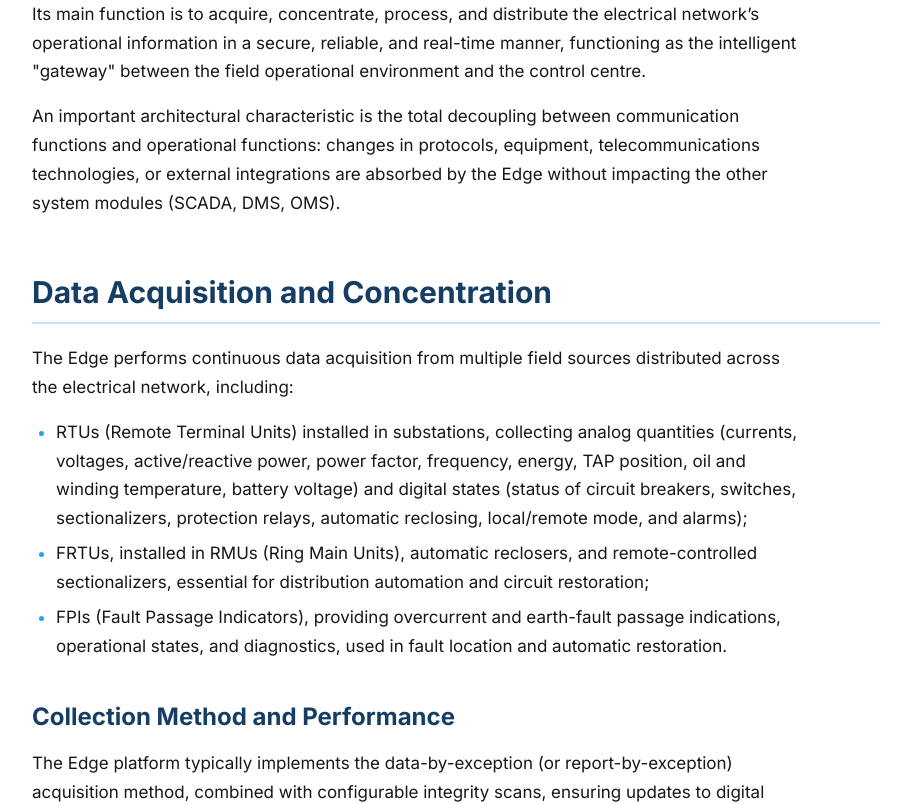
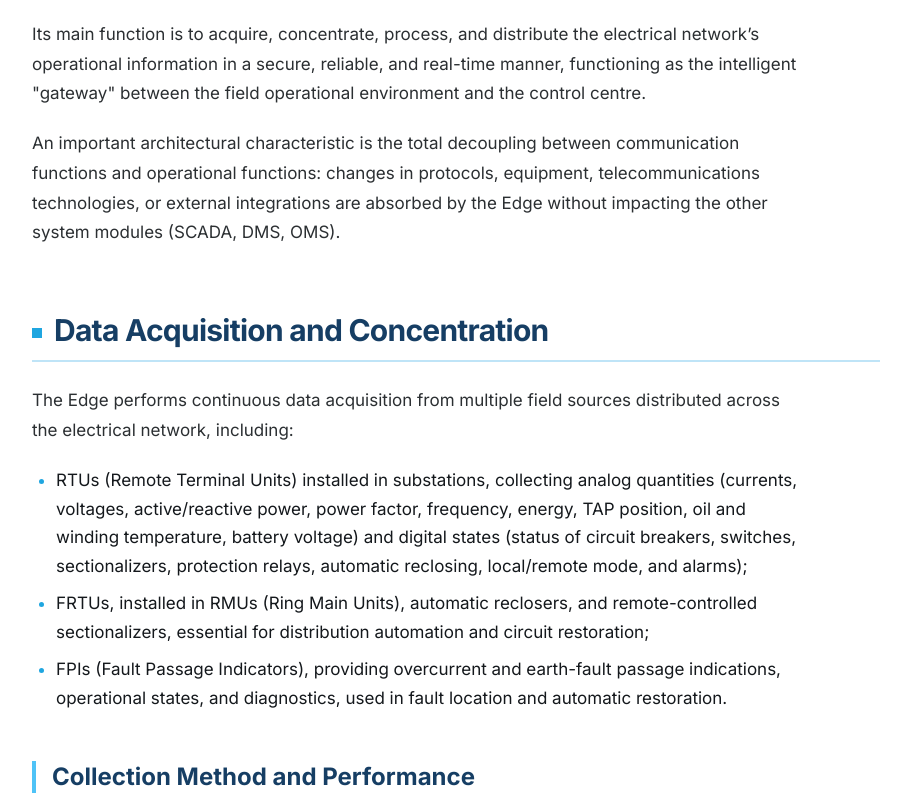
Before and after one commit to AmandaMendoncc/demo, a React (Vite) app: page /demo/fep in a window 1280 px wide. Shown: the part 740-1544 px from the top of the page, without its empty margins (184-1095 px from the left). Built offline with nearby package versions, Linux system fonts and the light colour scheme.

Commit message:
feat: video

```diff
--- a/src/components/BlockRenderer.tsx
+++ b/src/components/BlockRenderer.tsx
@@ -8,18 +8,41 @@ import FigureBlock from './FigureBlock'
 import DemoVideo from './DemoVideo'
 import ReportLinks from './ReportLinks'
 
-const HEADING_CLASSES: Record<2 | 3 | 4, string> = {
-  2: 'mt-14 mb-5 border-b-2 border-sky-200 pb-3 text-2xl font-bold text-navy-900 sm:text-3xl',
-  3: 'mt-10 mb-3 text-xl font-bold text-navy-900 sm:text-2xl',
-  4: 'mt-8 mb-2 text-lg font-semibold text-navy-700 sm:text-xl',
-}
-
 function Heading({ level, text }: { level: 2 | 3 | 4; text: string }) {
   const id = headingId(text)
-  const className = `${HEADING_CLASSES[level]} scroll-mt-24`
-  if (level === 2) return <h2 id={id} className={className}>{text}</h2>
-  if (level === 3) return <h3 id={id} className={className}>{text}</h3>
-  return <h4 id={id} className={className}>{text}</h4>
+
+  if (level === 2) {
+    return (
+      <h2
+        id={id}
+        className="mt-16 mb-6 scroll-mt-24 border-b-2 border-sky-200 pb-3 text-2xl font-bold tracking-tight text-navy-900 sm:text-3xl"
+      >
+        <span className="mr-3 inline-block h-2.5 w-2.5 bg-sky-500 align-middle" aria-hidden="true" />
+        {text}
+      </h2>
+    )
+  }
+
+  if (level === 3) {
+    return (
+      <h3
+        id={id}
+        className="mt-12 mb-4 scroll-mt-24 border-l-4 border-sky-400 pl-4 text-xl font-bold text-navy-900 sm:text-2xl"
+      >
+        {text}
+      </h3>
+    )
+  }
+
+  return (
+    <h4
+      id={id}
+      className="mt-8 mb-2 scroll-mt-24 flex items-center gap-2 text-sm font-bold uppercase tracking-wide text-sky-700 sm:text-base"
+    >
+      <span className="h-1.5 w-1.5 shrink-0 bg-sky-500" aria-hidden="true" />
+      {text}
+    </h4>
+  )
 }
 
 export default function BlockRenderer({ blocks }: { blocks: Block[] }) {
@@ -32,19 +55,19 @@ export default function BlockRenderer({ blocks }: { blocks: Block[] }) {
             return <Heading key={i} level={block.level} text={block.text} />
           case 'paragraph':
             return (
-              <p key={i} className="my-4 max-w-prose leading-[1.7]">
+              <p key={i} className="my-5 max-w-prose leading-[1.75] text-ink-900/90">
                 {block.text}
               </p>
             )
           case 'list':
             return block.ordered ? (
-              <ol key={i} className="my-4 max-w-prose list-decimal space-y-1.5 pl-6 marker:font-semibold marker:text-sky-600">
+              <ol key={i} className="my-5 max-w-prose list-decimal space-y-2 pl-6 marker:font-semibold marker:text-sky-600">
                 {block.items.map((item, j) => (
                   <li key={j}>{item}</li>
                 ))}
               </ol>
             ) : (
-              <ul key={i} className="my-4 max-w-prose list-disc space-y-1.5 pl-6 marker:text-sky-500">
+              <ul key={i} className="my-5 max-w-prose list-disc space-y-2 pl-6 marker:text-sky-500">
                 {block.items.map((item, j) => (
                   <li key={j}>{item}</li>
                 ))}
--- a/src/components/DemoVideo.tsx
+++ b/src/components/DemoVideo.tsx
@@ -5,23 +5,23 @@ interface DemoVideoProps {
 }
 
 export default function DemoVideo({ label, src, poster }: DemoVideoProps) {
-  if (src) {
   return (
+    <div className="my-7 border border-sky-300 bg-cream-50 p-3 shadow-soft transition-shadow duration-300 ease-premium hover:shadow-elevated sm:p-4">
+      <div className="flex aspect-video w-full items-center justify-center overflow-hidden bg-ink-900">
+        {src ? (
           <video
-        className="my-7 w-full max-w-prose border border-sky-300 bg-ink-900 shadow-soft"
+            className="h-full w-full object-contain"
             src={`${import.meta.env.BASE_URL}assets/img/${src}`}
             poster={poster ? `${import.meta.env.BASE_URL}assets/img/${poster}` : undefined}
             controls
             preload="metadata"
           />
-    )
-  }
-
-  return (
-    <div className="my-7 flex aspect-video w-full max-w-prose items-center justify-center border-2 border-dashed border-sky-300 bg-gradient-to-br from-sky-50 to-white transition-colors duration-300 ease-premium hover:border-sky-500">
+        ) : (
           <div className="px-6 text-center">
-        <p className="text-xs font-semibold uppercase tracking-widest text-sky-600">Video</p>
-        <p className="mt-2 text-sm font-medium text-ink-900/40">{label ?? 'Video placeholder, to be inserted'}</p>
+            <p className="text-xs font-semibold uppercase tracking-widest text-sky-400">Video</p>
+            <p className="mt-2 text-sm font-medium text-white/40">{label ?? 'Video placeholder, to be inserted'}</p>
+          </div>
+        )}
       </div>
     </div>
   )
--- a/src/content/dms.ts
+++ b/src/content/dms.ts
@@ -116,7 +116,6 @@ export const dms: PageContent = {
       kind: 'paragraph',
       text: 'The network operates normally, with all reclosers closed (green indication); a spontaneous opening occurs on one of the reclosers due to protection operation; the system identifies the section between the two reclosers closest to the opening as the probable fault area; that section is isolated; and both the upstream and downstream sections are restored, the downstream section often through an alternative source, via a tie switch, when one exists in the topology.',
     },
-    { kind: 'video' },
 
     { kind: 'heading', level: 3, text: 'What Triggers FLISR' },
     { kind: 'heading', level: 4, text: 'Permanent Fault' },
--- a/src/content/scada.ts
+++ b/src/content/scada.ts
@@ -107,6 +107,5 @@ export const scada: PageContent = {
       kind: 'paragraph',
       text: 'The system presents, in real time, voltage values, deviation alarms, historical trends, and operational indicators, allowing the rapid identification of overvoltage or undervoltage conditions. This information supports decision-making for executing switching operations, changing transformer taps, controlling capacitor banks, and other actions needed to keep voltage levels within technical and regulatory standards, ensuring greater reliability, quality of supply, and operational safety.',
     },
-    { kind: 'video' },
   ],
 }
```
Lines whose indentation alone changed are shown as unchanged.
